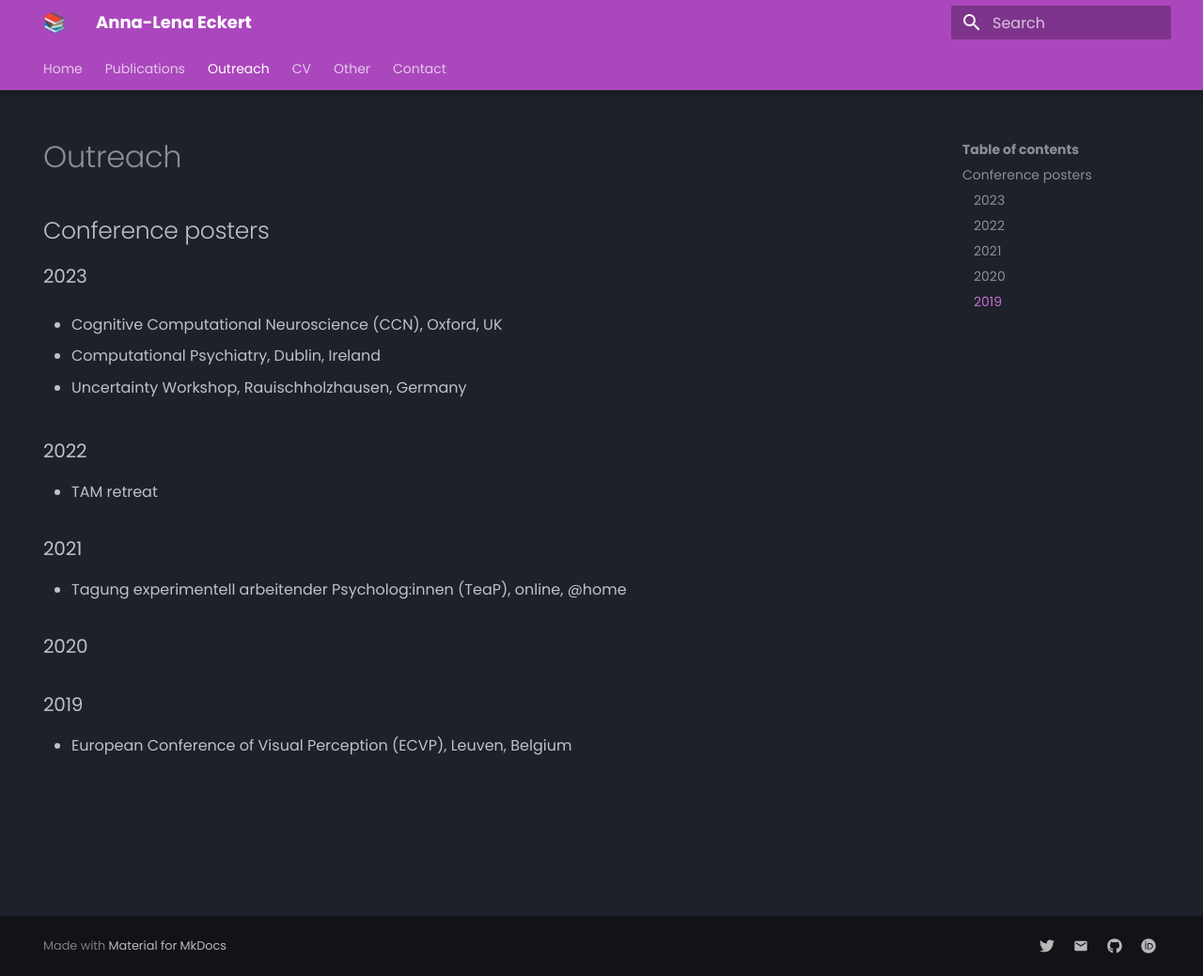
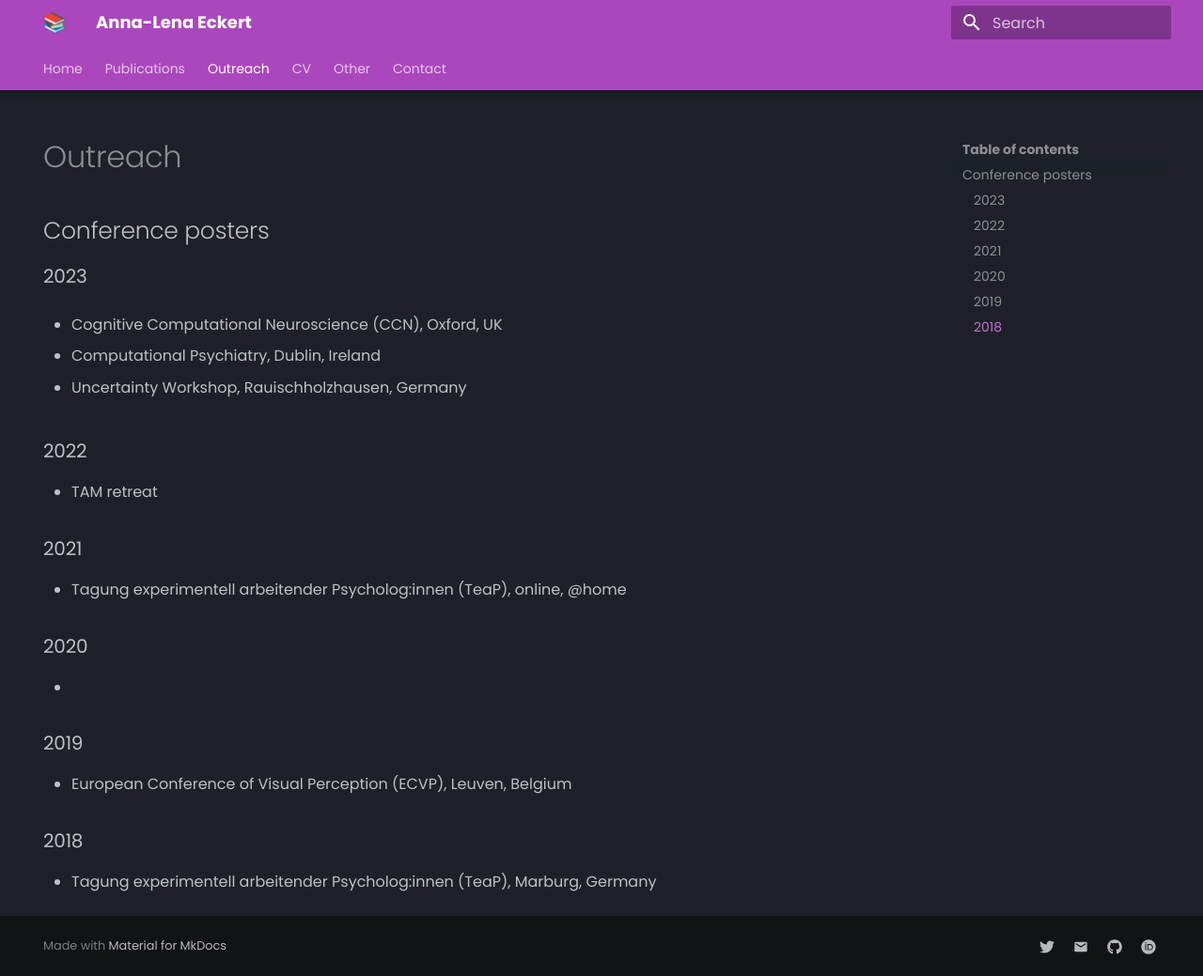
Before and after one commit to Eckertal/personal-website, an MkDocs documentation site: the page built from docs/outreach.md, in a window 1280 px wide and 1039 px high. Shown: the whole window at 94% size. Built offline with MkDocs 1.6.1 and Material for MkDocs 9.7.7, drawn with Linux system fonts in a browser that asks for light colours.

Commit message:
some minor edits

```diff
--- a/docs/outreach.md
+++ b/docs/outreach.md
@@ -24,6 +24,12 @@ hide:
 
 ### 2020
 
+-
+
 ### 2019
 
 - European Conference of Visual Perception (ECVP), Leuven, Belgium
+
+### 2018
+
+- Tagung experimentell arbeitender Psycholog:innen (TeaP), Marburg, Germany
```
Also changed, not shown: docs/publications.md (+6 -6 lines).
